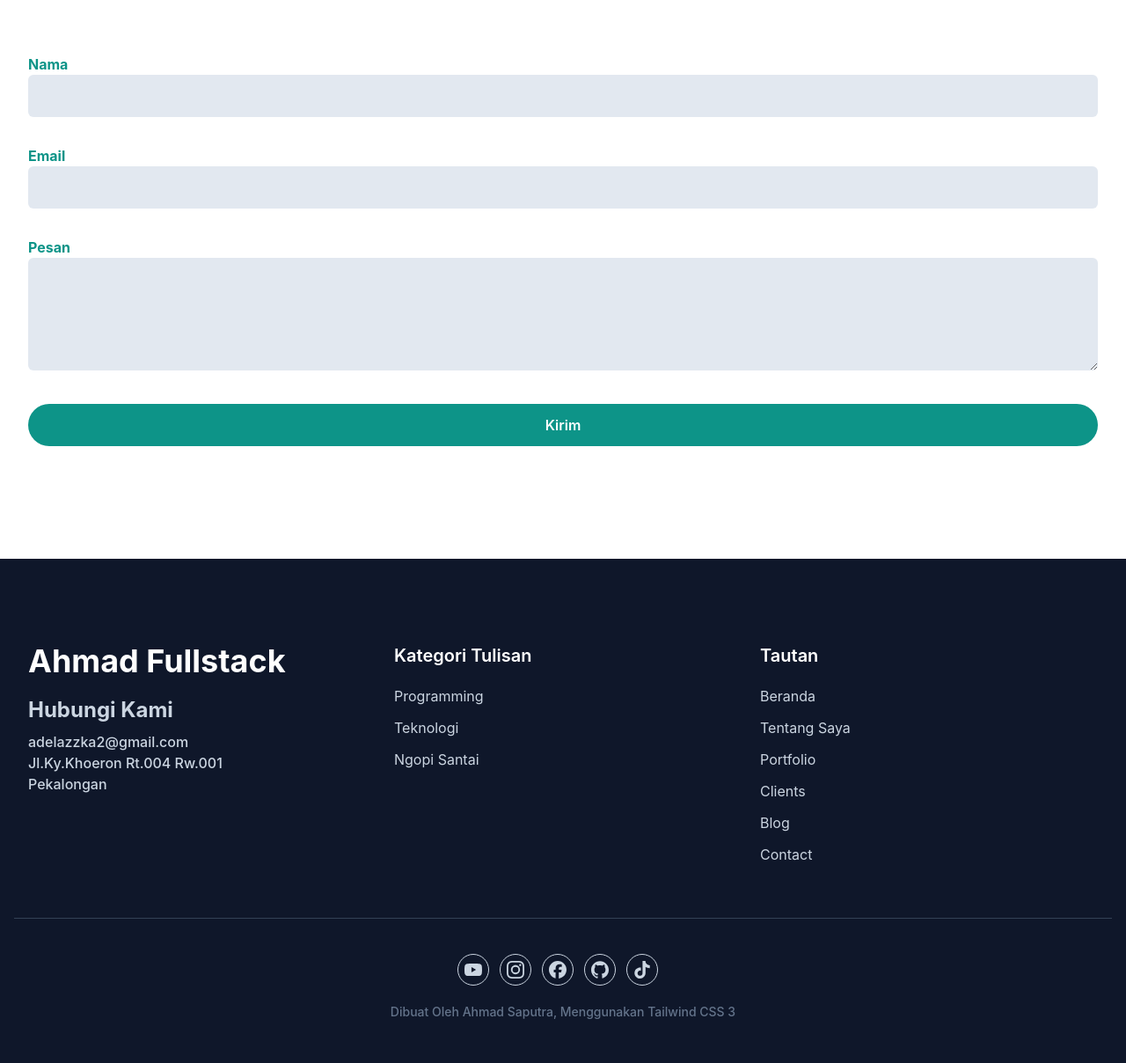
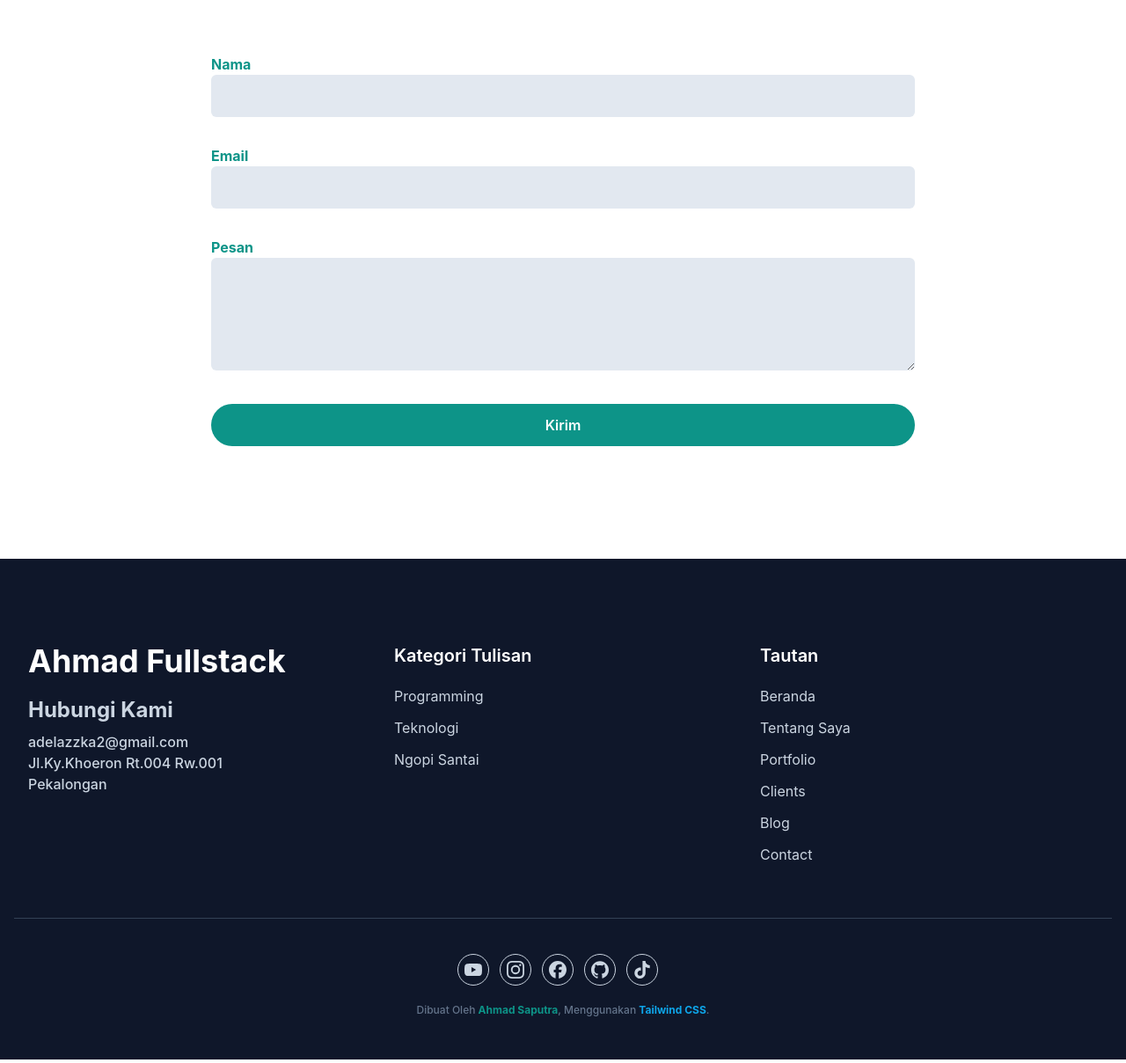
Before and after one commit to ahmadsaputra19/project-tailwind, a website: page index.html in a window 1280 px wide. Shown: the part 3943-5151 px from the top of the page at 88% size. Drawn offline with Linux system fonts and the light colour scheme.

Commit message:
mengubah ukuran contact

```diff
--- a/index.html
+++ b/index.html
@@ -276,7 +276,7 @@
         </div>
 
         <form>
-          <div class="w-full lg:w-3/2 lg:mx-auto">
+          <div class="w-full lg:w-2/3 lg:mx-auto">
             <div class="w-full px-4 mb-8">
               <label for="name" class="text-base font-bold text-primary">Nama</label>
               <input type="text" id="name" class="w-full bg-slate-200 text-dark p-3 rounded-md focus:outline-none focus:ring-primary focus:ring-1 focus:border-primary" />
@@ -388,7 +388,9 @@
               </svg>
             </a>
           </div>
-          <p class="font-medium text-sm text-slate-500 text-center">Dibuat Oleh Ahmad Saputra, Menggunakan Tailwind CSS 3</p>
+          <p class="font-medium text-xs text-slate-500 text-center">Dibuat Oleh <a href="https://instagram.com/ahmadsaputra19" target="_blank" class="font-bold
+            text-primary">Ahmad Saputra</a>, Menggunakan <a href="https://tailwindcss.com" target="_blank"
+            class="font-bold text-sky-500">Tailwind CSS</a>.</p>
         </div>
       </div>
     </footer>
--- a/note.txt
+++ b/note.txt
@@ -1,3 +1,3 @@
-sampai menit ke : 1:26 menit
+sampai menit ke : 2:17 menit
 
 untuk jalanin tailwindnya : terminal > npx tailwindcss -i ./src/input.css -o ./src/output.css --watch
```
Also changed, not shown: src/output.css.
